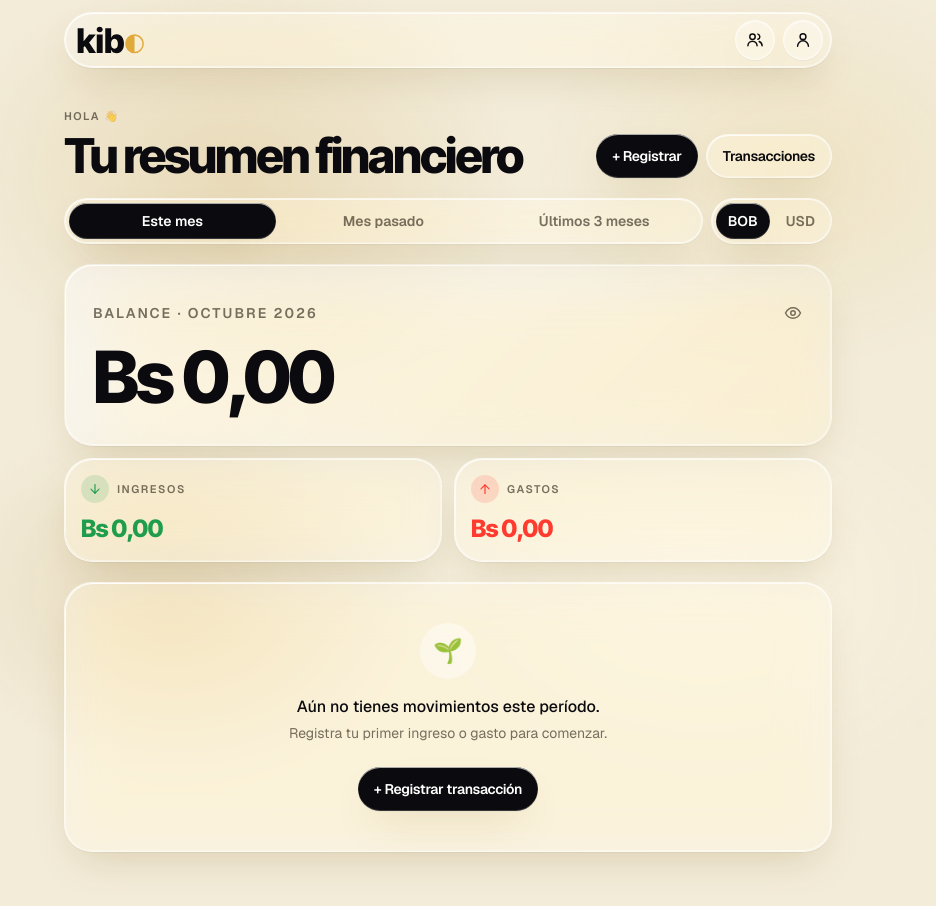
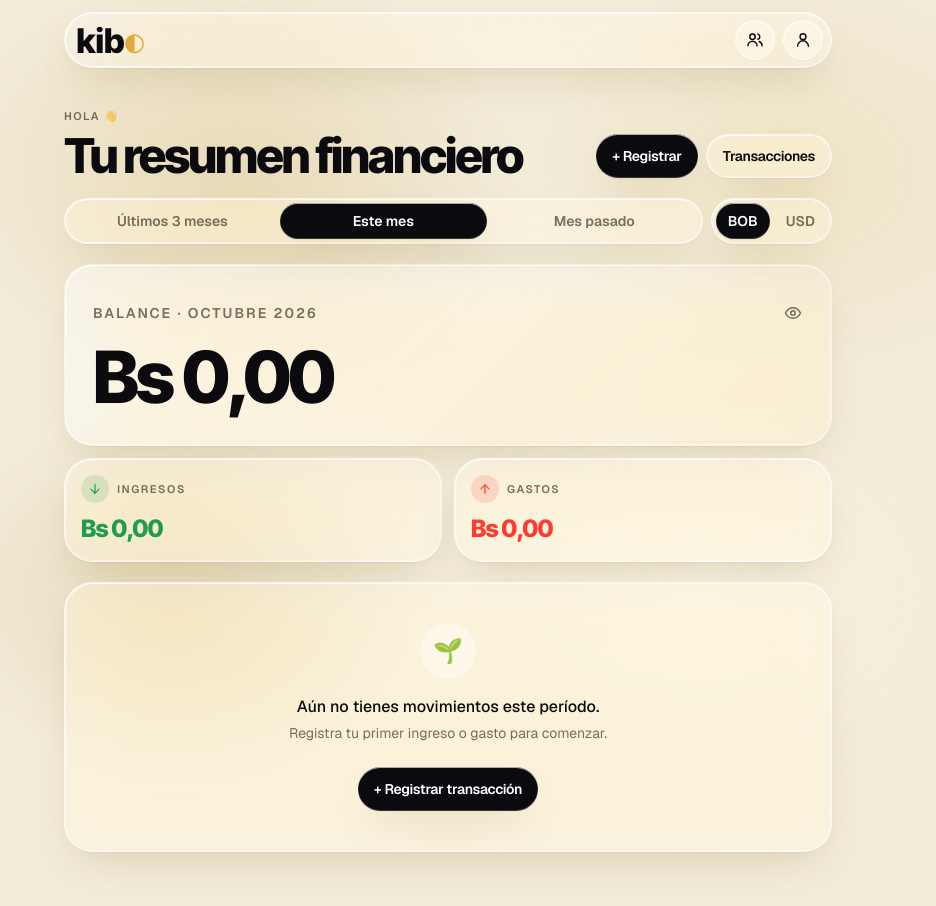
Before and after one commit to NatxioDev/kibo-dev, a Next.js app: page / in a window 1280 px wide. Shown: the top 906 px of the page, without its empty margins (192-1128 px from the left). Built offline with nearby package versions, Linux system fonts and the light colour scheme; no server answers; the database is empty.

Commit message:
fix(dashboard): set last three months as default date range

```diff
--- a/src/features/dashboard/types.ts
+++ b/src/features/dashboard/types.ts
@@ -29,7 +29,7 @@ export const DASHBOARD_PERIODS: {
   value: DashboardPeriod;
   label: string;
 }[] = [
+  { value: "last_3_months", label: "Últimos 3 meses" },
   { value: "this_month", label: "Este mes" },
   { value: "last_month", label: "Mes pasado" },
-  { value: "last_3_months", label: "Últimos 3 meses" },
 ];
```
